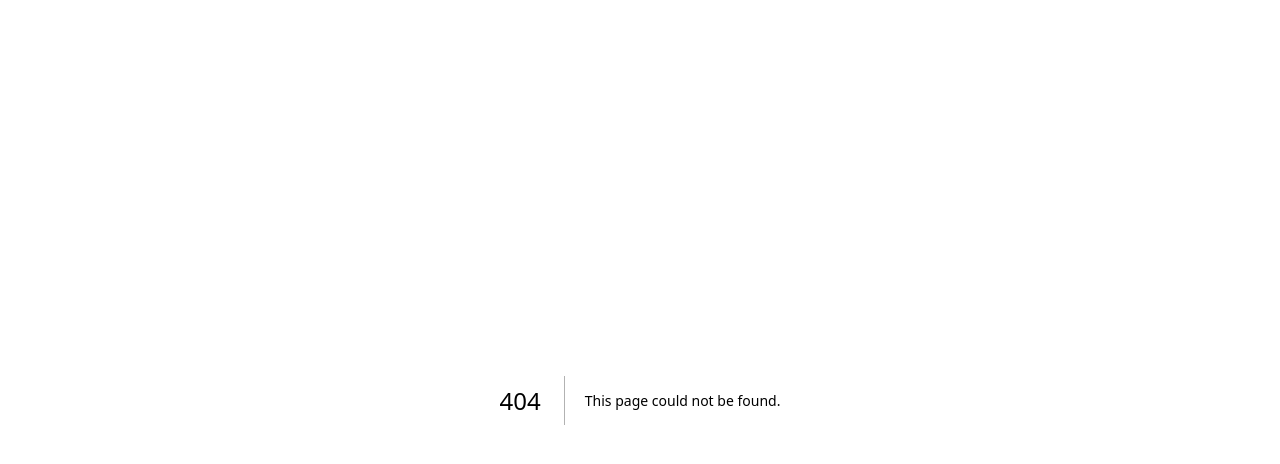
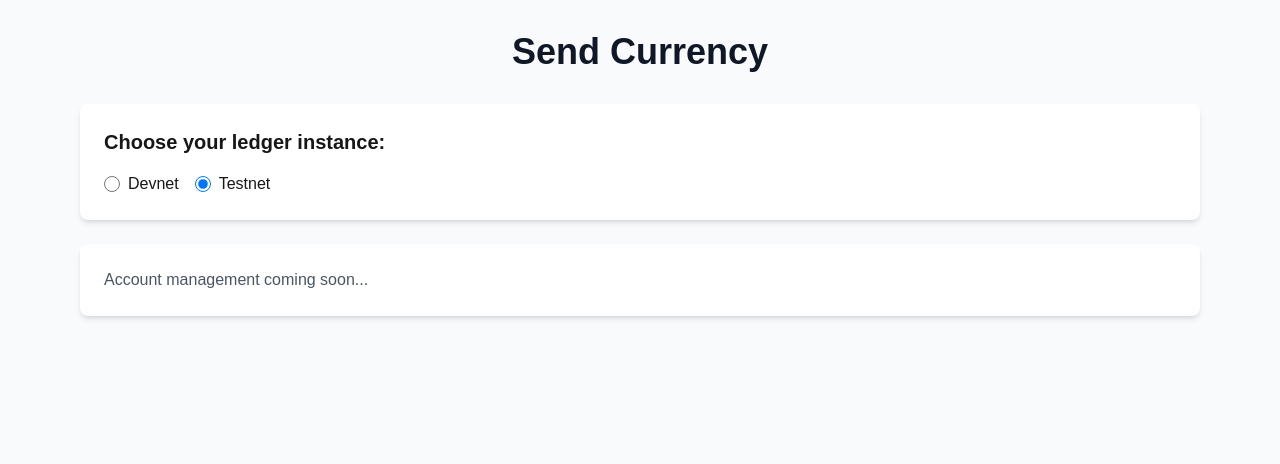
Before and after one commit to Avoisavo/EasyA-Wiser, a Next.js app: page /send in a window 1280 px wide. Before the commit this address had no page. Shown: the top 464 px of the page. Built offline with nearby package versions, Linux system fonts and the light colour scheme.

Commit message:
send currency and trustline basic file layput

```diff
--- /dev/null
+++ b/pages/send.js
@@ -0,0 +1,84 @@
+import { useState, useEffect } from 'react';
+import Head from 'next/head';
+import * as xrpl from 'xrpl';
+
+export default function SendCurrency() {
+  // Network selection
+  const [selectedNetwork, setSelectedNetwork] = useState('testnet');
+
+  // Account states
+  const [account1, setAccount1] = useState({
+    name: '',
+    address: '',
+    seed: ''
+  });
+
+  const [account2, setAccount2] = useState({
+    name: '',
+    address: '',
+    seed: ''
+  });
+
+  // Active account selection
+  const [activeAccount, setActiveAccount] = useState('account1');
+
+  // Form states
+  const [currencyCode, setCurrencyCode] = useState('');
+  const [issuer, setIssuer] = useState('');
+  const [amount, setAmount] = useState('');
+  const [destination, setDestination] = useState('');
+  const [results, setResults] = useState('');
+  const [loading, setLoading] = useState(false);
+  const [xrpBalance, setXrpBalance] = useState('');
+
+  // Get network URL
+  const getNetworkUrl = () => {
+    return selectedNetwork === 'testnet'
+      ? 'wss://s.altnet.rippletest.net:51233/'
+      : 'wss://s.devnet.rippletest.net:51233/';
+  };
+
+  return (
+    <div className="min-h-screen bg-gray-50 py-8">
+      <Head>
+        <title>Send Currency - XRPL</title>
+        <meta name="description" content="Create trust lines and send issued currencies on XRPL" />
+      </Head>
+
+      <div className="max-w-6xl mx-auto px-4">
+        <h1 className="text-4xl font-bold text-center mb-8 text-gray-900">Send Currency</h1>
+
+        {/* Network Selection */}
+        <div className="bg-white rounded-lg shadow-md p-6 mb-6">
+          <h2 className="text-xl font-semibold mb-4">Choose your ledger instance:</h2>
+          <div className="flex gap-4">
+            <label className="flex items-center gap-2">
+              <input
+                type="radio"
+                value="devnet"
+                checked={selectedNetwork === 'devnet'}
+                onChange={(e) => setSelectedNetwork(e.target.value)}
+                className="w-4 h-4"
+              />
+              <span>Devnet</span>
+            </label>
+            <label className="flex items-center gap-2">
+              <input
+                type="radio"
+                value="testnet"
+                checked={selectedNetwork === 'testnet'}
+                onChange={(e) => setSelectedNetwork(e.target.value)}
+                className="w-4 h-4"
+              />
+              <span>Testnet</span>
+            </label>
+          </div>
+        </div>
+
+        <div className="bg-white rounded-lg shadow-md p-6">
+          <p className="text-gray-600">Account management coming soon...</p>
+        </div>
+      </div>
+    </div>
+  );
+}
```
